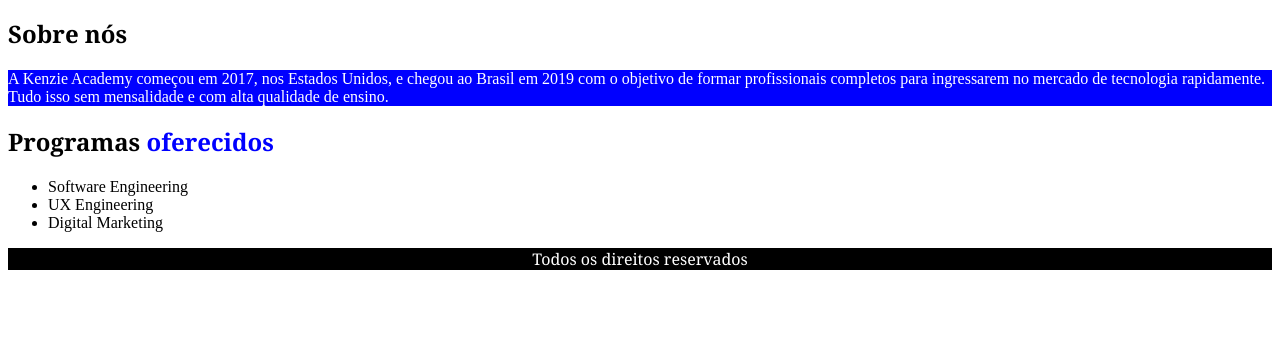
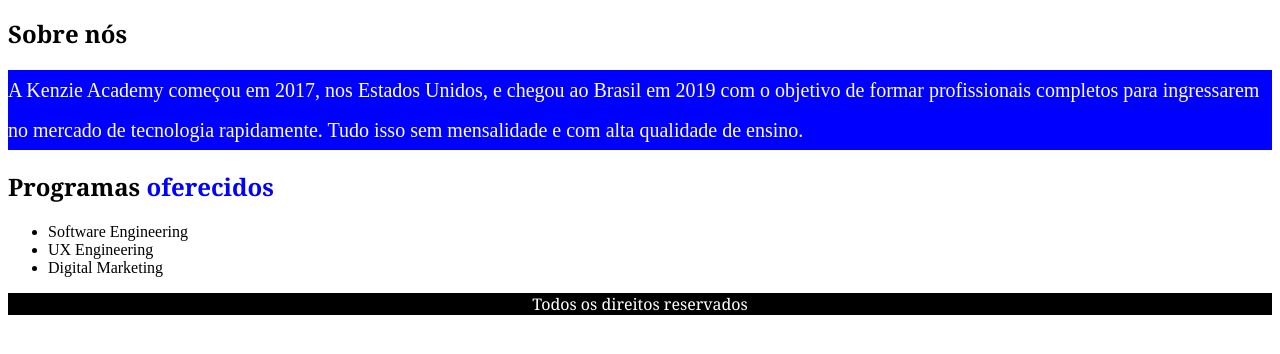
Before and after one commit to BrunoYDev/Projetos-Kenzie, a plain HTML site: page Atividades/Ac-2 Css Seletores/index.html in a window 1280 px wide. Shown: the part 198-552 px from the top of the page. Drawn offline with Linux system fonts and the light colour scheme.

Commit message:
atualização atividade 2

```diff
--- a/Atividades/Ac-2 Css Seletores/style.css
+++ b/Atividades/Ac-2 Css Seletores/style.css
@@ -18,3 +18,7 @@
     background-color: black;
     color: white;
 }
+.text-space{
+    font-size: 20px;
+    line-height: 40px;
+}
```
